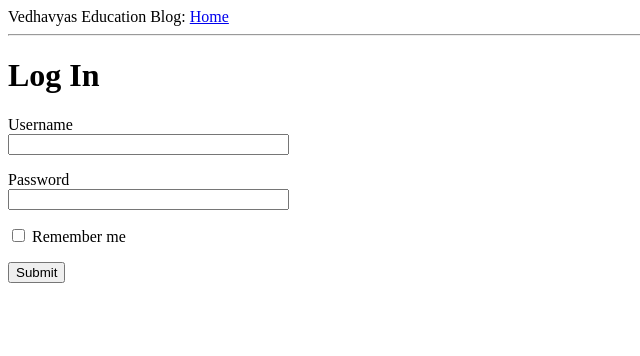
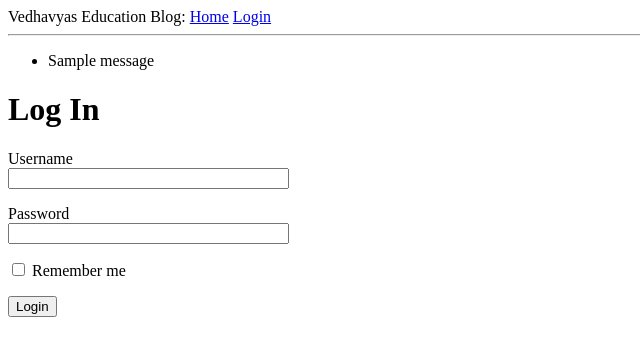
Before and after one commit to thevsb126/VedavyasEducationBlog, a Flask app: template app/templates/login.html in a window 1280 px wide. Shown: the top 356 px of the page, without its empty margins (0-640 px from the left). Run offline with Flask 2, Linux system fonts and the light colour scheme; the template is opened without the code that fills it: values that come from a table or form of the project are taken from there, most other values are stand-ins (such as "Sample title", 1, 10 or a date in 2020); one stand-in notice (Sample message) is shown; form fields are guessed from the names that the template uses.

Commit message:
Second Commit

```diff
--- a/app/__init__.py
+++ b/app/__init__.py
@@ -1,7 +1,11 @@
 from flask import Flask
 from config import Config
+from flask_sqlalchemy import SQLAlchemy
+from flask_migrate import Migrate
 
 app = Flask(__name__)
 app.config.from_object(Config)
+db = SQLAlchemy(app)
+migrate = Migrate(app, db)
 
 from app import routes
--- a/app/routes.py
+++ b/app/routes.py
@@ -1,5 +1,6 @@
-from flask import render_template
+from flask import render_template, flash, redirect, url_for
 from app import app
+from app.forms import LoginForm
 
 
 @app.route('/')
@@ -17,3 +18,12 @@
         }
     ]
     return render_template('index.html', title='Home', user=user, posts=posts)
+
+
+@app.route('/login', methods=['GET', 'POST'])
+def login():
+    form = LoginForm()
+    if form.validate_on_submit():
+        flash('Login requested for user {}, remember_me={}'.format(form.username.data, form.remember_me.data))
+        return redirect(url_for('index'))
+    return render_template('login.html', title='Log In', form=form)
--- a/app/templates/base.html
+++ b/app/templates/base.html
@@ -9,8 +9,21 @@
     {% endif %}
 </head>
 <body>
-    <div>Vedhavyas Education Blog: <a href="/index">Home</a></div>
+    <div>
+        Vedhavyas Education Blog:
+        <a href="{{ url_for('index') }}">Home</a>
+        <a href="{{ url_for('login') }}">Login</a>
+    </div>
     <hr>
+    {% with messages = get_flashed_messages() %}
+    {% if messages %}
+    <ul>
+        {% for message in messages %}
+        <li>{{ message }}</li>
+        {% endfor %}
+    </ul>
+    {% endif %}
+    {% endwith %}
     {% block content %}{% endblock %}
 </body>
 </html>
--- a/app/templates/login.html
+++ b/app/templates/login.html
@@ -6,11 +6,17 @@
         {{ form.hidden_tag() }}
         <p>
             {{ form.username.label }}<br>
-            {{ form.username(size=32) }}
+            {{ form.username(size=32) }}<br>
+            {% for error in form.username.errors %}
+            <span style="color: red;">[{{ error }}]</span>
+            {% endfor %}
         </p>
         <p>
             {{ form.password.label }}<br>
-            {{ form.password(size=32) }}
+            {{ form.password(size=32) }}<br>
+            {% for error in form.password.errors %}
+            <span style="color: red;">[{{ error }}]</span>
+            {% endfor %}
         </p>
         <p>{{ form.remember_me() }} {{ form.remember_me.label }}</p>
         <p>{{ form.submit() }}</p>
--- a/config.py
+++ b/config.py
@@ -1,5 +1,8 @@
 import os
+basedir = os.path.abspath(os.path.dirname(__file__))
 
 
 class Config(object):
     SECRET_KEY = os.environ.get('SECRET_KEY') or 'we_have_a_city_to_burn'
+    SQLALCHEMY_DATABASE_URI = os.environ.get('DATABASE_URL') or 'sqlite:///' + os.path.join(basedir, 'app.db')
+    SQLALCHEMY_TRACK_MODIFICATIONS = False
```
Also changed, not shown: app/models.py (added).
